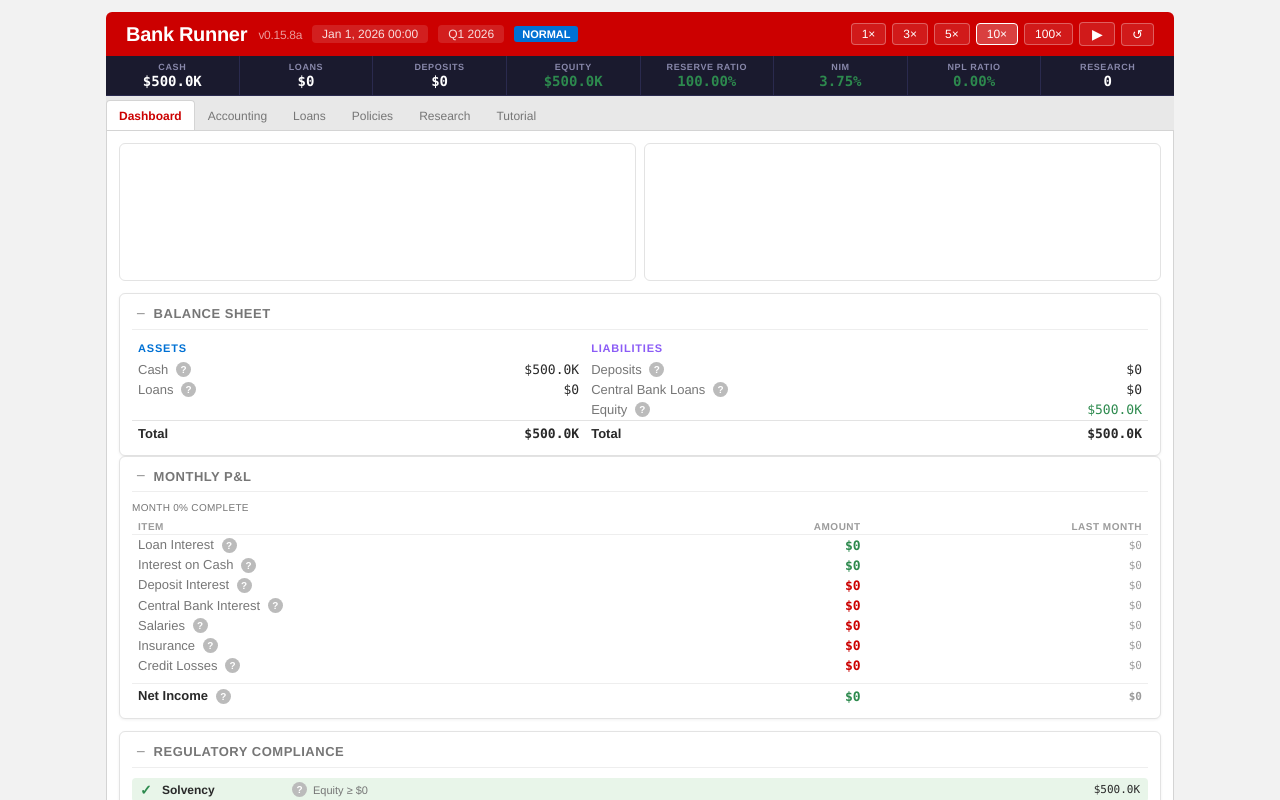
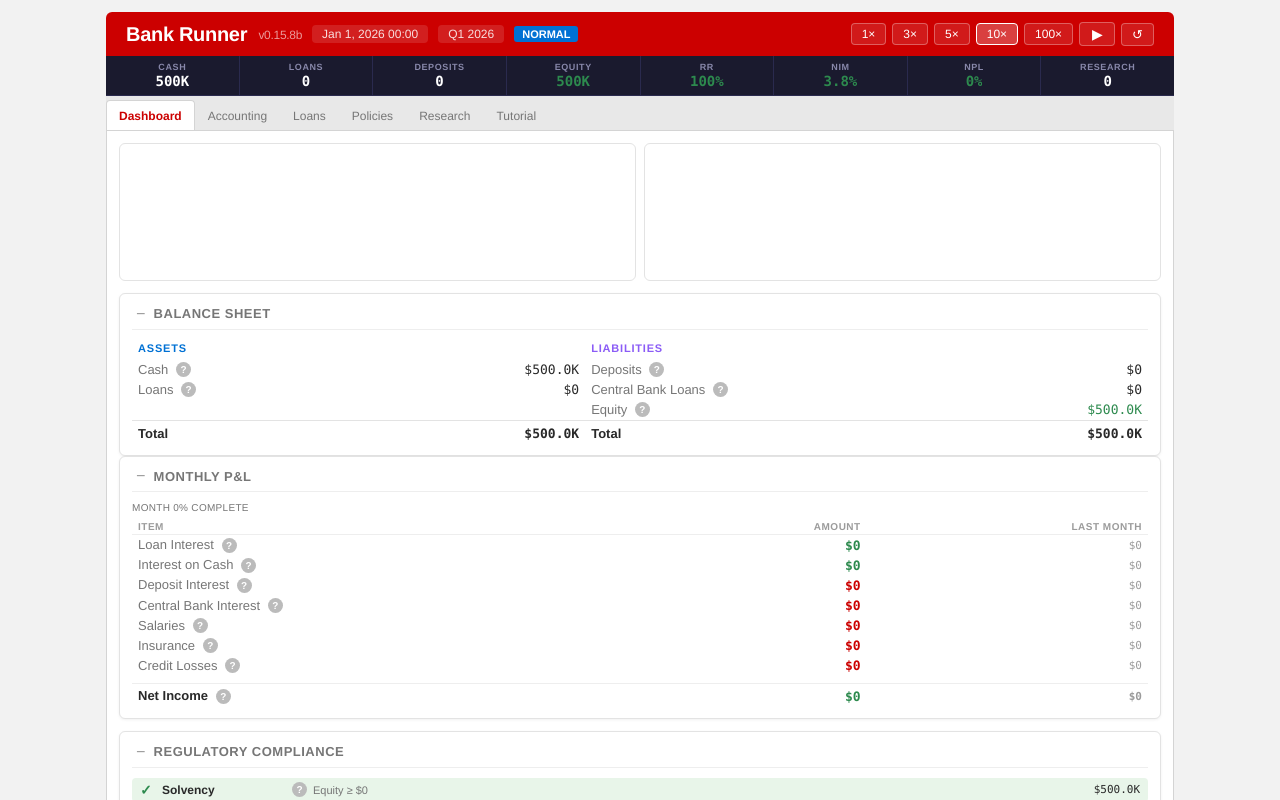
Before and after one commit to treadmill1416/banking-sim, a website with bundled scripts: page index.html in a window 1280 px wide. Shown: the top 800 px of the page. Built offline with nearby package versions, Linux system fonts and the light colour scheme.

Commit message:
v0.15.8b small ui changes

```diff
--- a/index.html
+++ b/index.html
@@ -11,7 +11,7 @@
 <!-- Header: game date, quarter, regime badge, and controls (speed, pause, reset, admin) -->
 <div class="header">
   <div style="display:flex;align-items:center;gap:10px">
-    <h1>Bank Runner <span class="version">v0.15.8a</span></h1>
+    <h1>Bank Runner <span class="version">v0.15.8b</span></h1>
     <span class="quarter" id="gameDate">Jan 1, 2026 00:00</span>
     <span class="quarter" id="quarter">Q1 2026</span>
     <span class="regime-badge" id="regimeBadge">NORMAL</span>
--- a/js/ui.js
+++ b/js/ui.js
@@ -1,6 +1,6 @@
 import { getState } from './state.js';
 import { reserveRatio, equity, totalAssets, computeNim, computeRwa, trailingNpl, computeDefaultRate, activeLoanCapacity, countActiveLoans } from './mechanics.js';
-import { fmtDollar, fmtPct, escapeHtml, gameDateStr, quarterStr, fmtTicks } from './utils.js';
+import { fmtDollar, fmtPct, fmtCompact, escapeHtml, gameDateStr, quarterStr, fmtTicks } from './utils.js';
 import { TICKS_PER_MONTH, TICKS_PER_YEAR, HISTORY_MAX, LOAN_DEFAULT_DURATION, LOANS_PER_OFFICER, SALARY_PER_OFFICER, ANALYST_SALARY, RESEARCH_AUTO_GRAPH_COST, RESEARCH_ESTIMATE_COSTS, MAX_RISK_ESTIMATE_LEVEL, RESEARCH_BASE_RELATIVE_ERROR, RESEARCH_POINTS_PER_ANALYST, MAX_BRANCH_LEVEL, BRANCH_COSTS, BRANCH_CAPACITY_BONUS } from './constants.js';
 import { getBalance, getNetIncome, getCurrentMonthPnl, ACCOUNT_TYPES } from './ledger.js';
 
@@ -63,15 +63,16 @@ export function updateUI() {
     const eqClass = eq >= 0 ? 'tm-pos' : 'tm-neg';
     const nimClass = nim >= 0 ? 'tm-pos' : 'tm-neg';
     const nplClass = npl < 2 ? 'tm-pos' : npl < 5 ? 'tm-warn' : 'tm-neg';
+    const compactPct = (v) => fmtCompact(v) + '%';
     tm.innerHTML =
-      '<div class="tm-item"><span class="tm-label">Cash</span><span class="tm-value ' + (rr >= 1 ? '' : 'tm-neg') + '">' + fmtDollar(cash) + '</span></div>' +
-      '<div class="tm-item"><span class="tm-label">Loans</span><span class="tm-value">' + fmtDollar(loans) + '</span></div>' +
-      '<div class="tm-item"><span class="tm-label">Deposits</span><span class="tm-value">' + fmtDollar(deposits) + '</span></div>' +
-      '<div class="tm-item"><span class="tm-label">Equity</span><span class="tm-value ' + eqClass + '">' + fmtDollar(eq) + '</span></div>' +
-      '<div class="tm-item"><span class="tm-label">Reserve Ratio</span><span class="tm-value ' + rrClass + '">' + fmtPct(rr) + '</span></div>' +
-      '<div class="tm-item"><span class="tm-label">NIM</span><span class="tm-value ' + nimClass + '">' + fmtPct(nim) + '</span></div>' +
-      '<div class="tm-item"><span class="tm-label">NPL Ratio</span><span class="tm-value ' + nplClass + '">' + fmtPct(npl) + '</span></div>' +
-      '<div class="tm-item"><span class="tm-label">Research</span><span class="tm-value">' + (s.researchPoints || 0) + '</span></div>';
+      '<div class="tm-item"><span class="tm-label">Cash</span><span class="tm-value ' + (rr >= 1 ? '' : 'tm-neg') + '">' + fmtCompact(cash) + '</span></div>' +
+      '<div class="tm-item"><span class="tm-label">Loans</span><span class="tm-value">' + fmtCompact(loans) + '</span></div>' +
+      '<div class="tm-item"><span class="tm-label">Deposits</span><span class="tm-value">' + fmtCompact(deposits) + '</span></div>' +
+      '<div class="tm-item"><span class="tm-label">Equity</span><span class="tm-value ' + eqClass + '">' + fmtCompact(eq) + '</span></div>' +
+      '<div class="tm-item"><span class="tm-label">RR</span><span class="tm-value ' + rrClass + '">' + compactPct(rr) + '</span></div>' +
+      '<div class="tm-item"><span class="tm-label">NIM</span><span class="tm-value ' + nimClass + '">' + compactPct(nim) + '</span></div>' +
+      '<div class="tm-item"><span class="tm-label">NPL</span><span class="tm-value ' + nplClass + '">' + compactPct(npl) + '</span></div>' +
+      '<div class="tm-item"><span class="tm-label">Research</span><span class="tm-value">' + fmtCompact(s.researchPoints || 0) + '</span></div>';
   }
 
   const cntContainer = document.getElementById('acceptedLoanCount');
--- a/js/utils.js
+++ b/js/utils.js
@@ -1,6 +1,32 @@
 import { TICKS_PER_QUARTER, TICKS_PER_YEAR, TICKS_PER_MONTH } from './constants.js';
 
 /** @module utils - Pure formatting utility functions. No side effects, no state access. */
+
+/** Ultra-compact number formatter: max 4 chars including decimal point. No $ sign.
+ *  1,000+ → K/M/B suffix. Decimals trimmed to fit 4 chars.
+ *  @param {number|undefined|null} n
+ *  @returns {string} */
+export function fmtCompact(n) {
+  if (n === undefined || n === null || isNaN(n)) return '—';
+  if (Math.abs(n) < 0.5) return '0';
+  const sign = n < 0 ? '-' : '';
+  const abs = Math.abs(n);
+  if (abs >= 1e9) {
+    const v = (abs / 1e9).toFixed(1);
+    return sign + v.replace(/\.0$/, '') + 'B';
+  }
+  if (abs >= 1e6) {
+    const v = (abs / 1e6).toFixed(1);
+    return sign + v.replace(/\.0$/, '') + 'M';
+  }
+  if (abs >= 1e3) {
+    const v = (abs / 1e3).toFixed(1);
+    return sign + v.replace(/\.0$/, '') + 'K';
+  }
+  const s = abs.toFixed(1);
+  const trimmed = s.replace(/\.0$/, '');
+  return sign + (trimmed.length > 4 ? abs.toFixed(0) : trimmed);
+}
 
 /** Format a number as a human-readable dollar string (e.g. "$1.5M", "$200K", "$0").
  *  @param {number|undefined|null} n - The value to format.
```
Also changed, not shown: js/utils.test.js (+49 -1 lines).
